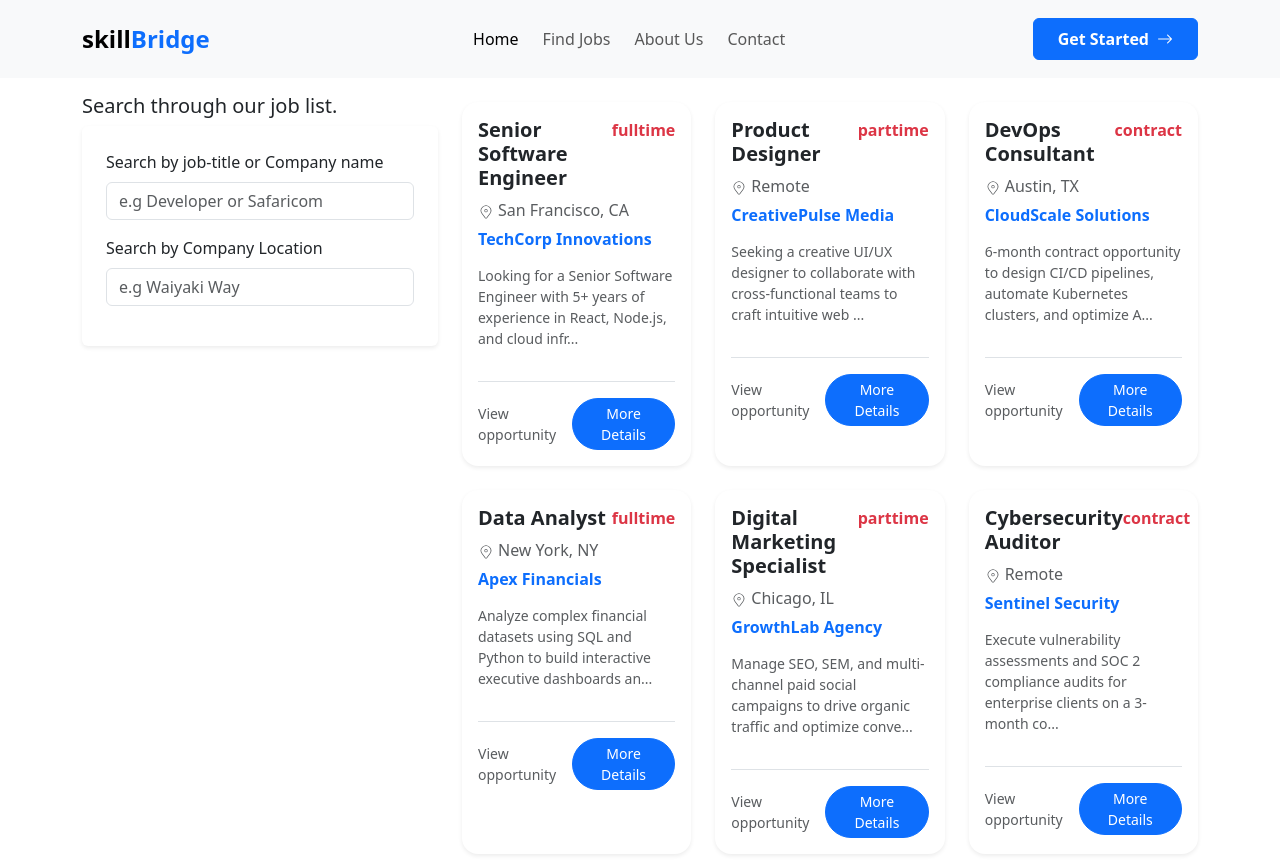
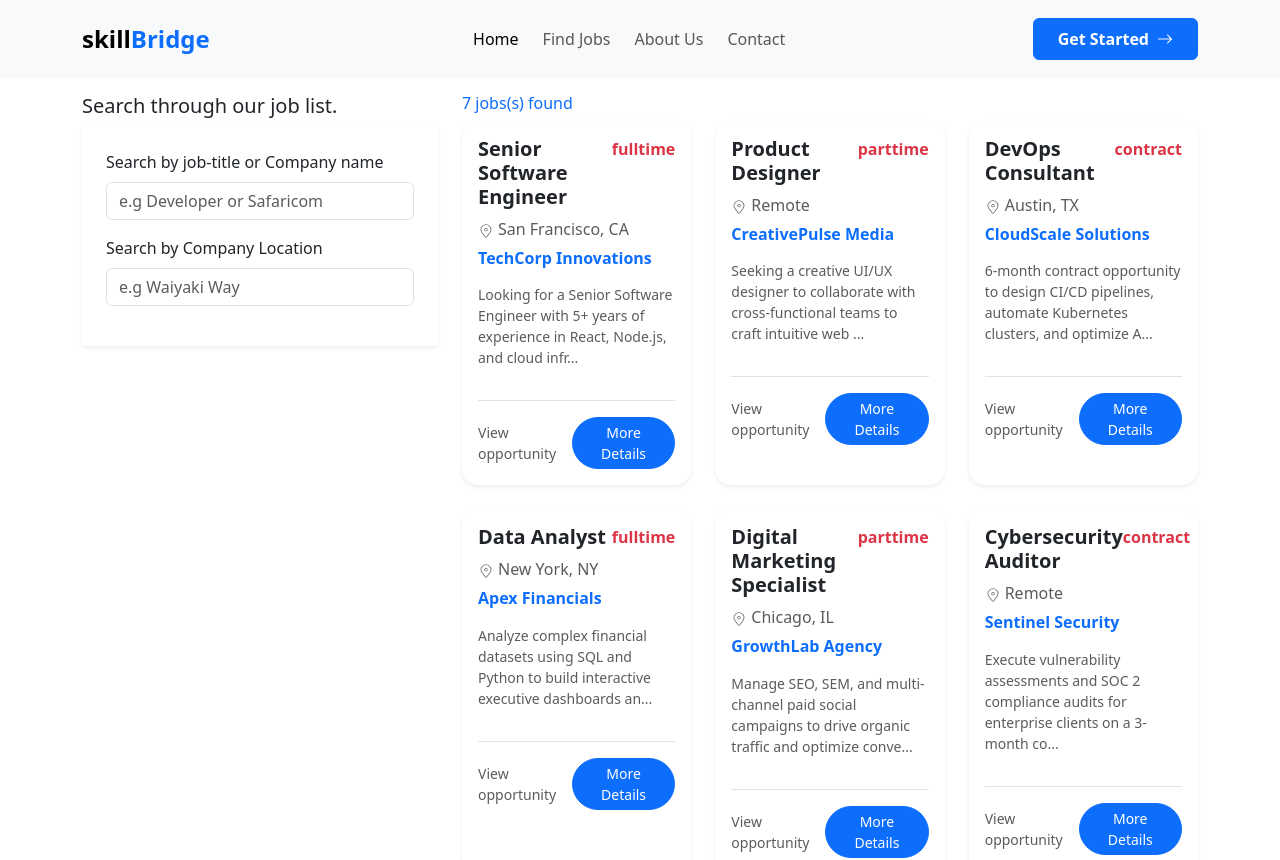
Before and after one commit to SimiyuVic/skill-Bridge, a React (Vite) app: page /all-jobs in a window 1280 px wide. Shown: the top 860 px of the page. Built offline with nearby package versions, Linux system fonts and the light colour scheme; data requests are answered from the project's data file.

Commit message:
Search logic

```diff
--- a/src/App.jsx
+++ b/src/App.jsx
@@ -1,6 +1,4 @@
 import "bootstrap/dist/css/bootstrap.min.css"
-import Footer from "./components/Footer"
-import Navbar from "./components/Navbar"
 import Home from "./pages/Home/Home"
 import { Route, Routes } from "react-router-dom"
 import AllJobs from "./pages/AllJobs"
@@ -12,28 +10,37 @@ import Login from "./pages/auth/Login"
 import SignUp from "./pages/auth/SignUp"
 import JobSeeker from "./pages/auth/signup/JobSeeker"
 import EmployerSignup from "./pages/auth/signup/Employer"
+import PublicLayout from "./layout/Public.jsx"
 
 function App() {
 
   return (
     <div>
       <Toaster />
-      <Navbar />
 
       <Routes>
-        <Route path="/" element={ <Home /> } />
-        <Route path="/all-jobs" element={ <AllJobs /> } />
-        <Route path="/about-us" element={ <About /> } />
-        <Route path="/contact-us" element={ <Contact /> } />
-        <Route path="/job-details/:id" element={ <JobDetails /> } />
-        <Route path="/login" element={ <Login />  } />
-        <Route path="/signup" element={ <SignUp /> } />
-        <Route path="/job-seekers" element={ <JobSeeker /> }/>
-        <Route path="/employers" element={ <EmployerSignup /> } />
+        <Route element={ <PublicLayout /> } >
+          {/* Public Routes */}
+          <Route path="/" element={<Home />} />
+          <Route path="/all-jobs" element={<AllJobs />} />
+          <Route path="/about-us" element={<About />} />
+          <Route path="/contact-us" element={<Contact />} />
+          <Route path="/job-details/:id" element={<JobDetails />} />
+
+          {/* Auth routes */}
+          <Route path="/login" element={<Login />} />
+          <Route path="/signup" element={<SignUp />} />
+          <Route path="/job-seekers" element={<JobSeeker />} />
+          <Route path="/employers" element={<EmployerSignup />} />
+        </Route>
+
+
+        {/* Admin route */}
+        {/* Employer Routes */}
+        {/* Job seekers routes */}
       </Routes>
 
 
-      <Footer />
     </div>
   )
 }
--- /dev/null
+++ b/src/layout/Public.jsx
@@ -0,0 +1,17 @@
+import Footer from "../components/Footer";
+import Navbar from "../components/Navbar";
+import { Outlet } from "react-router-dom";
+
+const PublicLayout = () => {
+    return (
+        <div>
+            <Navbar />
+
+            <Outlet />
+
+            <Footer />
+        </div>
+     );
+}
+
+export default PublicLayout;
--- a/src/pages/AllJobs.jsx
+++ b/src/pages/AllJobs.jsx
@@ -1,9 +1,22 @@
+import { useState } from "react";
 import JobCards from "../components/JobCards";
 import useFetch from "../hook/useFetch";
 
 const AllJobs = () => {
 
     const { allData: jobs, loading, error } = useFetch("http://localhost:4000/jobs");
+
+    const [search, setSearch] = useState("");
+    const [location, setLocation] = useState("");
+
+    const filteredJobs = jobs.filter((job) => {
+        const searchMatch =  job.companyName.toLowerCase().includes(search.toLowerCase()) ||
+        job.jobTitle.toLowerCase().includes(search.toLowerCase())
+
+        const locationMatch = job.location.toLowerCase().includes(location.toLowerCase());
+
+        return searchMatch && locationMatch;
+    });
 
     return (
         <div>
@@ -23,6 +36,8 @@ const AllJobs = () => {
                                         type="text"
                                         placeholder="e.g Developer or Safaricom"
                                         className="form-control my-2"
+                                        value={search}
+                                        onChange={(e) => setSearch(e.target.value)}
                                     />
                                 </div>
                                 <div className="mb-3">
@@ -33,13 +48,30 @@ const AllJobs = () => {
                                         type="text"
                                         placeholder="e.g Waiyaki Way"
                                         className="form-control my-2"
+                                        value={location}
+                                        onChange={(e)=>setLocation(e.target.value)}
                                     />
                                 </div>
                             </form>
                         </div>
                     </div>
                     <div className="col-md-8">
-                        <JobCards allJobs={jobs} />
+                        <h6 className="text-primary">
+                            {
+                                filteredJobs.length
+                            } jobs(s) found
+                        </h6>
+                        {loading && <div className="text-success fw-bold"> Loading jobs . . . </div>}
+                        {error && <div className="text-danger fw-bold"> {error} </div>}
+                        <JobCards allJobs={filteredJobs} />
+                        {!loading && !error && filteredJobs.length === 0 && (
+                            <div className="flex flex-col items-center justify-center p-8 text-center">
+                                <h3 className="text-lg font-semibold text-gray-900">No jobs found</h3>
+                                <p className="mt-1 text-sm text-gray-500">
+                                    Try adjusting your search or filter criteria to find what you're looking for.
+                                </p>
+                            </div>
+                        )}
                     </div>
                 </div>
             </div>
```
Also changed, not shown: data/database.json (line endings or trailing spaces).
